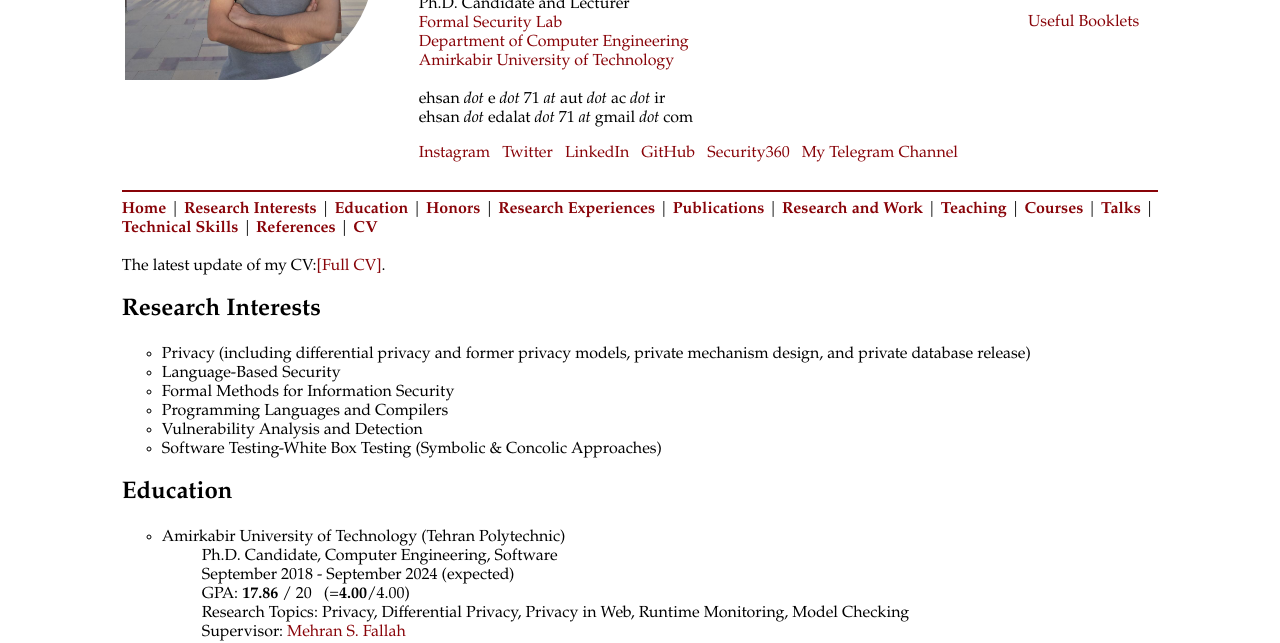
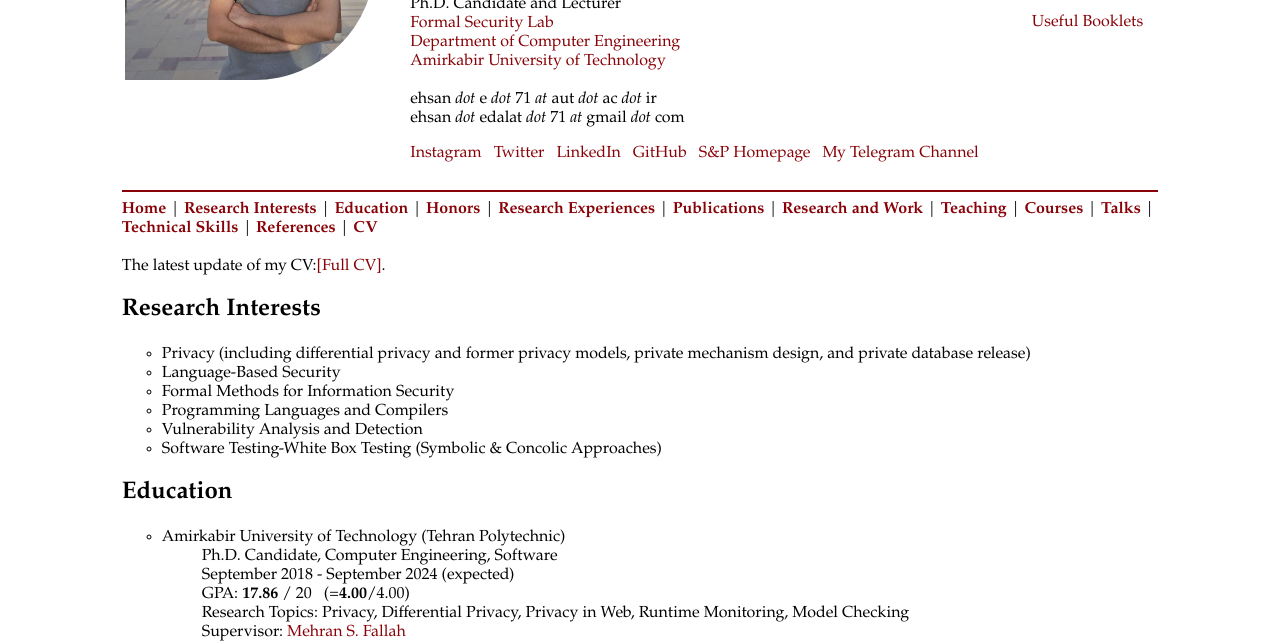
Before and after one commit to ehsanedalat/ehsanedalat.github.io, a plain HTML site: page index.html in a window 1280 px wide. Shown: the part 181-824 px from the top of the page. Drawn offline with Linux system fonts and the light colour scheme.

Commit message:
Update index.html

```diff
--- a/index.html
+++ b/index.html
@@ -47,7 +47,7 @@ ehsan<em> dot </em>edalat<em> dot </em>71<em> at </em> gmail <em> dot </em> com<
 	<a href="https://www.twitter.com/ehsane71">Twitter</a> &nbsp;
 	<a href="http://ir.linkedin.com/in/ehsan-edalat">LinkedIn</a> &nbsp;
 	<a href="https://github.com/ehsanedalat">GitHub</a> &nbsp;
-	<a href="https://github.com/ehsanedalat/security">Security360</a> &nbsp;
+	<a href="https://ehsanedalat.github.io/security-privacy/">S&P Homepage</a> &nbsp;
 	<a href="https://t.me/NaghashiSamet">My Telegram Channel</a> &nbsp;
 </p>
 </p>
```
